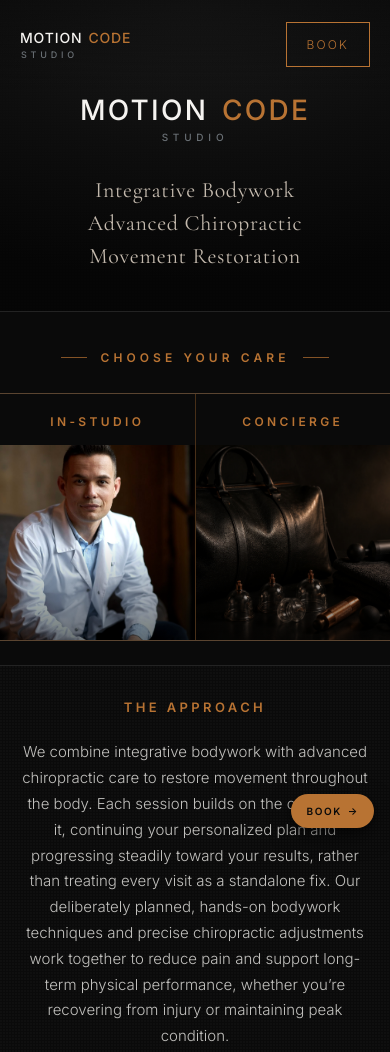
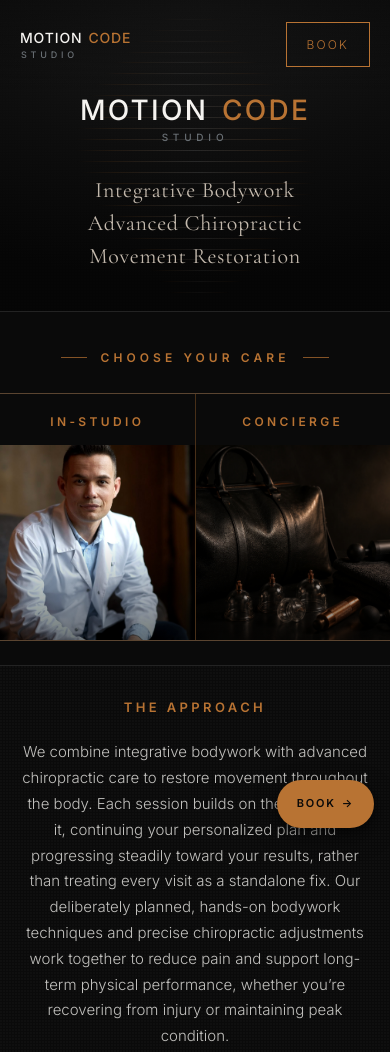
Before and after one commit to MotionCodeStudioGit/motion-code-studio, a plain HTML site: page index.html in a window 390 px wide. Shown: the top 1052 px of the page. Drawn offline with nearby package versions, Linux system fonts and the light colour scheme.

Commit message:
Add the hero motion field, and enlarge the mobile Book button
The hero was the first thing every visitor saw and it was an empty black
rectangle. It now carries a column of fine lines behind the wordmark
that lean toward the pointer and drift on their own when there is none.
The brand name made visible. Drawn by script, so no photo weight, no
video, and nothing generated.

Built so it can never get in the way: the container is aria-hidden with
pointer-events off and sits under the text, so the In-Studio and
Concierge buttons stay reachable. It does not run at all for anyone who
has asked for reduced motion, and it parks itself whenever the hero
scrolls out of view or the tab is hidden, so a phone is not animating a
screen nobody is looking at. Held back to 55% on phones, where there is
no pointer and the lines would otherwise cross the tagline.

Separately, the floating Book button on phones was 34px tall, under the
44px minimum for a comfortable tap, and it is the main booking button on
mobile. Now 48px, and it clears the home indicator on iPhones.

Checked all 15 pages at phone width: no sideways scroll, every image has
alt text, the button clears 44px everywhere.

Co-Authored-By: Claude Opus 5 <noreply@anthropic.com>

```diff
--- a/index.html
+++ b/index.html
@@ -160,7 +160,7 @@
 <link rel="preconnect" href="https://fonts.gstatic.com" crossorigin />
 <link href="https://fonts.googleapis.com/css2?family=Cormorant+Garamond:ital,wght@0,300;0,400;0,500;1,300;1,400&family=Inter:wght@200;300;400;500;600;700&family=Manrope:wght@300;400;500;600&display=swap" rel="stylesheet" />
 
-<link rel="stylesheet" href="styles.css?v=101" />
+<link rel="stylesheet" href="styles.css?v=103" />
 </head>
 <body>
 
@@ -184,6 +184,15 @@
 
 <!-- ============== HERO ============== -->
 <section id="top" class="hero">
+
+  <!-- Motion field: fine lines behind the wordmark that lean toward the
+       pointer and drift on their own when there is none. The brand name
+       made visible. Drawn by script, so it adds no image weight, and it
+       is decoration only: aria-hidden with pointer-events off, so it can
+       never sit between a visitor and the two buttons below. Holds still
+       for anyone who has asked for reduced motion. -->
+  <div class="hero__field" aria-hidden="true" data-hero-field></div>
+
   <div class="hero__text">
     <div class="hero__brand">
       <span class="hero__brand-row">
@@ -604,6 +613,6 @@
   <span class="mobile-cta__arrow" aria-hidden="true">→</span>
 </a>
 
-<script src="script.js?v=7" defer></script>
+<script src="script.js?v=8" defer></script>
 </body>
 </html>
--- a/script.js
+++ b/script.js
@@ -84,6 +84,82 @@
   }
 })();
 
+/* Hero motion field. Builds a column of fine lines behind the wordmark,
+   leans them toward the pointer, and drifts them on their own when there
+   is none, so the first screen moves without a photo or a video on it.
+   Decoration only: the container is aria-hidden and takes no pointer
+   events, so nothing here stands between a visitor and the buttons.
+   Skipped outright for anyone who has asked for reduced motion, and
+   parked whenever the hero is scrolled out of view so a phone is not
+   animating a screen nobody is looking at. */
+(function () {
+  var field = document.querySelector('[data-hero-field]');
+  if (!field) return;
+
+  var COUNT = 26;
+  var lines = [];
+  for (var i = 0; i < COUNT; i++) {
+    var t = i / (COUNT - 1);
+    // Width peaks in the middle so the stack reads as a column.
+    var w = 16 + 46 * Math.sin(Math.PI * t);
+    var el = document.createElement('i');
+    el.style.top = (6 + t * 88) + '%';
+    el.style.width = w + '%';
+    el.style.marginLeft = (-w / 2) + '%';
+    var base = 0.12 + 0.28 * Math.sin(Math.PI * t);
+    el.style.opacity = base.toFixed(3);
+    field.appendChild(el);
+    lines.push({ el: el, t: t, base: base });
+  }
+
+  var reduce = window.matchMedia && window.matchMedia('(prefers-reduced-motion: reduce)');
+  if (reduce && reduce.matches) return;
+
+  var hero = field.parentElement;
+  var px = 0.5, py = 0.5, pointer = false;
+  var raf = 0, running = false;
+
+  hero.addEventListener('pointermove', function (e) {
+    var r = hero.getBoundingClientRect();
+    px = (e.clientX - r.left) / r.width;
+    py = (e.clientY - r.top) / r.height;
+    pointer = true;
+  }, { passive: true });
+  hero.addEventListener('pointerleave', function () { pointer = false; }, { passive: true });
+
+  function frame(now) {
+    var time = now / 1000;
+    for (var i = 0; i < lines.length; i++) {
+      var L = lines[i];
+      var x = Math.sin(time * 0.55 + L.t * 5.2) * 9;
+      var opacity = L.base;
+      if (pointer) {
+        var d = L.t - py;
+        var pull = Math.exp(-(d * d) / 0.012);
+        x += (px - 0.5) * 120 * pull;
+        opacity += pull * 0.45;
+      }
+      L.el.style.transform = 'translate3d(' + x.toFixed(2) + 'px,0,0)';
+      L.el.style.opacity = (opacity < 0.85 ? opacity : 0.85).toFixed(3);
+    }
+    raf = requestAnimationFrame(frame);
+  }
+
+  function start() { if (!running) { running = true; raf = requestAnimationFrame(frame); } }
+  function stop()  { if (running) { running = false; cancelAnimationFrame(raf); pointer = false; } }
+
+  if ('IntersectionObserver' in window) {
+    new IntersectionObserver(function (entries) {
+      entries[0].isIntersecting ? start() : stop();
+    }, { threshold: 0 }).observe(hero);
+  } else {
+    start();
+  }
+  document.addEventListener('visibilitychange', function () {
+    document.hidden ? stop() : start();
+  });
+})();
+
 /* Register the service worker so the site can be installed to the home screen. */
 if ('serviceWorker' in navigator) {
   window.addEventListener('load', function () {
--- a/styles.css
+++ b/styles.css
@@ -179,6 +179,42 @@ button { font: inherit; }
   mix-blend-mode: overlay;
 }
 
+/* ============================================================
+   HERO MOTION FIELD
+   Fine lines stacked into a column behind the wordmark. They lean
+   toward the pointer and drift on their own when there is none, so the
+   first screen is alive without a photo or a video on it. Sits at
+   z-index 0, under .hero__text, and takes no pointer events, so the
+   In-Studio and Concierge buttons are never blocked by it.
+   ============================================================ */
+.hero__field {
+  position: absolute;
+  inset: 0;
+  z-index: 0;
+  overflow: hidden;
+  pointer-events: none;
+}
+/* On a phone there is no pointer to play with, the hero is shorter so the
+   lines sit closer together, and they cross the tagline. Hold them back
+   there so the words stay the clearest thing on the screen. */
+@media (max-width: 720px) {
+  .hero__field { opacity: 0.55; }
+}
+.hero__field i {
+  position: absolute;
+  left: 50%;
+  display: block;
+  height: 1px;
+  transform-origin: center;
+  background: linear-gradient(90deg,
+    transparent 0%,
+    rgba(184,115,51,0.5) 16%,
+    rgba(245,243,240,0.55) 50%,
+    rgba(184,115,51,0.5) 84%,
+    transparent 100%);
+  will-change: transform, opacity;
+}
+
 .hero__text {
   position: relative;
   z-index: 2;
@@ -877,15 +913,20 @@ button { font: inherit; }
     justify-content: center;
     gap: 6px;
     position: fixed;
-    bottom: 16px;
+    bottom: calc(16px + env(safe-area-inset-bottom, 0px));
     right: 16px;
     left: auto;
     z-index: 100;
-    padding: 9px 15px;
+    /* 48px tall so it is a comfortable thumb target. It was 34px, which
+       is under the 44px minimum, and this is the main booking button on
+       a phone. The safe-area inset keeps it clear of the home indicator
+       on iPhones. */
+    min-height: 48px;
+    padding: 0 20px;
     background: var(--copper);
     color: var(--ink);
     font-family: var(--sans);
-    font-size: 10px;
+    font-size: 11px;
     letter-spacing: 0.16em;
     text-transform: uppercase;
     font-weight: 600;
--- a/sw.js
+++ b/sw.js
@@ -2,7 +2,7 @@
    HTML is always fetched from the network first so a fresh Netlify deploy
    is never hidden behind the cache. Static assets are served from cache
    and refreshed in the background. Bump CACHE to force a clean slate. */
-const CACHE = 'motioncode-v8';
+const CACHE = 'motioncode-v10';
 const OFFLINE_ASSETS = ['/', '/styles.css', '/script.js', '/favicon-192.png'];
 
 self.addEventListener('install', event => {
```
Also changed, not shown: about.html (+2 -2 lines), auto-accident-injury-care.html (+2 -2 lines), back-pain-treatment.html (+2 -2 lines), back-pain.html (+2 -2 lines), chiropractic-adjustment.html (+2 -2 lines), chiropractor-burbank.html (+2 -2 lines), chiropractor-glendale.html (+2 -2 lines), chiropractor-los-angeles.html (+2 -2 lines), chiropractor-north-hollywood.html (+2 -2 lines), neck-pain-treatment.html (+2 -2 lines), posture-correction.html (+2 -2 lines), sciatica-treatment.html (+2 -2 lines), sports-injury-recovery.html (+2 -2 lines), what-to-expect.html (+2 -2 lines).
